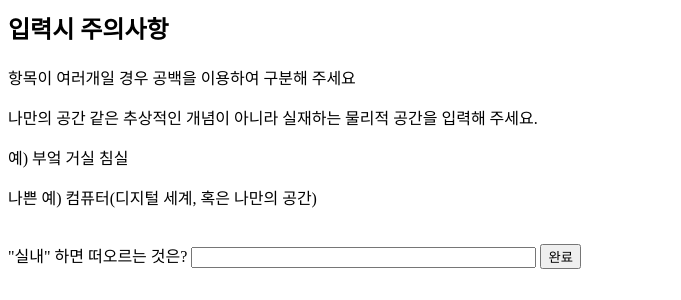
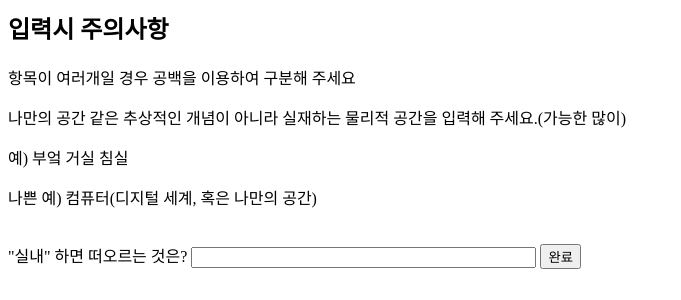
Before and after one commit to eddie94/web, a Django app: page /polls/first_page/ in a window 1280 px wide. Shown: the part 357-657 px from the top of the page, without its empty margins (0-681 px from the left). Run offline with Django 3.2, Linux system fonts and the light colour scheme.

Commit message:
typo fixed

```diff
--- a/templates/Location.html
+++ b/templates/Location.html
@@ -18,7 +18,7 @@
         <br>
         <h2>입력시 주의사항</h2>
         <p>항목이 여러개일 경우 공백을 이용하여 구분해 주세요</p>
-        <p>나만의 공간 같은 추상적인 개념이 아니라 실재하는 물리적 공간을 입력해 주세요.</p>
+        <p>나만의 공간 같은 추상적인 개념이 아니라 실재하는 물리적 공간을 입력해 주세요.(가능한 많이)</p>
         <p>예) 부엌 거실 침실</p>
         <p>나쁜 예) 컴퓨터(디지털 세계, 혹은 나만의 공간)</p>
         <br>
@@ -40,6 +40,7 @@
 
             <h2>입력시 주의사항</h2>
             <p>앞선 상황과 마찬가지로 항목이 여러개일 경우 공백으로 구분해 주세요.</p>
+            <p>가능한 많이 입력해 주세요</p>
             <p>예) 부엌 하면 떠오르는 것은? 의 답변으로 : 식칼 냉장고 전자레인지</p>
             <form method="POST">
                 {%csrf_token%}
```
